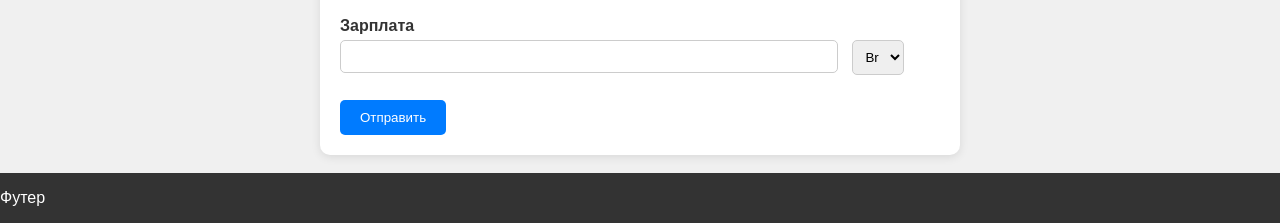
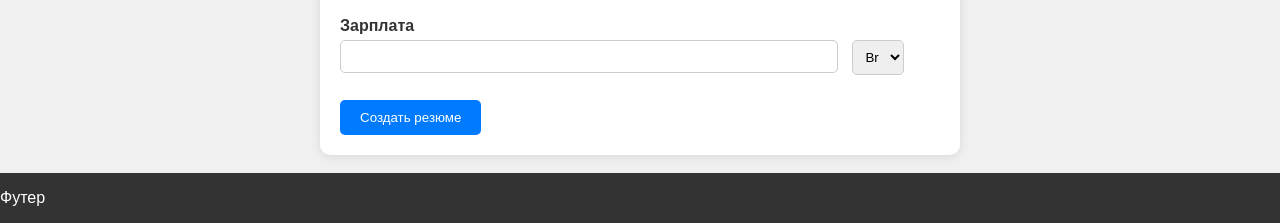
Before and after one commit to smile-rus1/my_diplom, a Django app: template job_search_help_site/search_site/templates/create_resume.html in a window 1280 px wide. Shown: the part 742-965 px from the top of the page. Run offline with Django 4.2, Linux system fonts and the light colour scheme; the template is opened without the code that fills it: values that come from a table or form of the project are taken from there, others are empty; a user stored in the database is signed in; tables that the repository leaves empty hold one stand-in row (values such as "Sample post"); parts of the project's set-up code (start-up, migrations or seed data) failed here and were passed over.

Commit message:
Поменял немного веркстку

```diff
--- a/job_search_help_site/search_site/templates/create_resume.html
+++ b/job_search_help_site/search_site/templates/create_resume.html
@@ -110,7 +110,7 @@
 
       <div class="form-group">
         <label for="salary">Зарплата</label>
-        <input type="number" id="salary" name="salary" value="{{resume.salary|slice:'-4' }}">
+        <input type="number" id="salary" name="salary" value="{{resume.salary|slice:'-4' }}" min="0">
         <select class="small-select" name="currency">
           <option value="byn">Br</option>
           <option value="rub">&#8381;</option>
@@ -118,7 +118,7 @@
         </select>
       </div>
 
-      <button type="submit">Отправить</button>
+      <button type="submit">Создать резюме</button>
     </form>
   </div>
 
```
